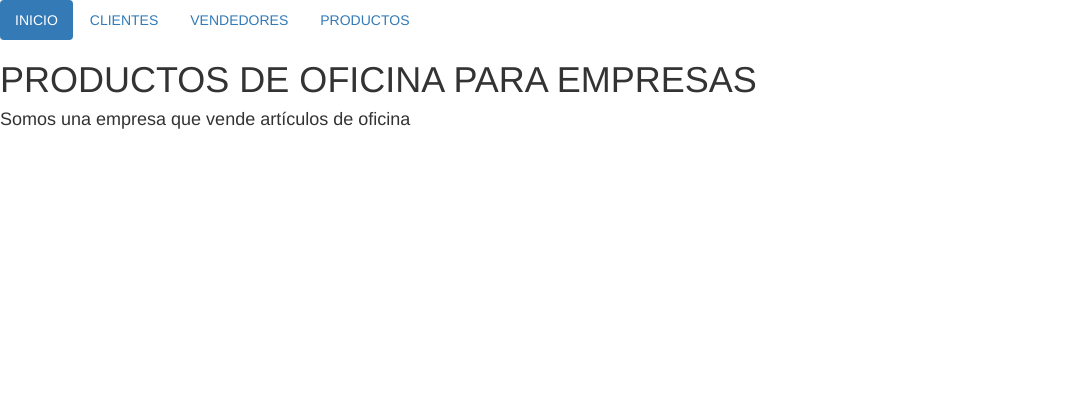
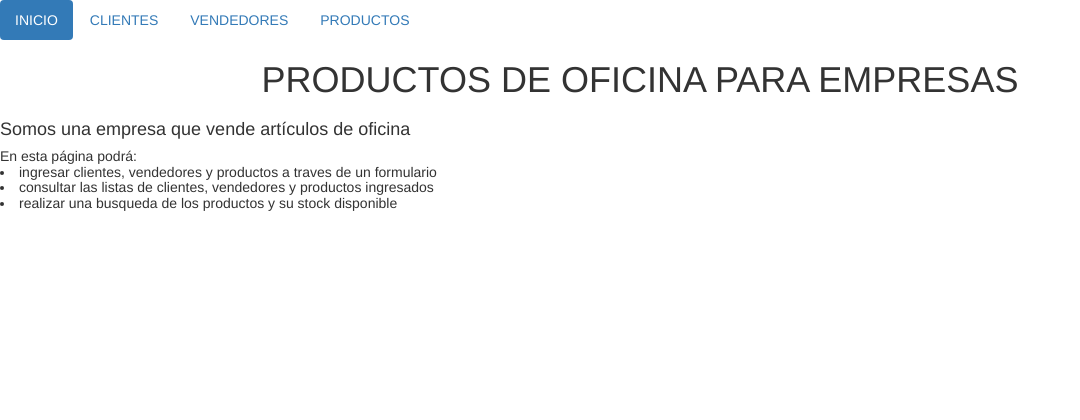
Before and after one commit to claracorreal/Entrega-intermedia_Correa-Luna, a Django app: page /inicio/ in a window 1280 px wide. Shown: the top 420 px of the page, without its empty margins (0-1080 px from the left). Run offline with Django 4.2, Linux system fonts and the light colour scheme.

Commit message:
funcionando

```diff
--- a/app_proyecto/templates/app_proyecto/base.html
+++ b/app_proyecto/templates/app_proyecto/base.html
@@ -20,13 +20,30 @@
     <li role="presentation"><a href="#">PRODUCTOS</a></li>
   </ul>
 
+</head>
+
+<header class="masthead">
+  <div class="container position-relative">
+      <div class="row justify-content-center">
+          <div class="col-xl-6">
+              <div class="text-center text-white">
+                  <!-- Page heading-->
+                  <h1 class="mb-5">PRODUCTOS DE OFICINA PARA EMPRESAS</h1>
+              </div>
+          </div>
+      </div>
+  </div>
+</header>
 
   <!-- contenido -->
   {% block cuerpo %}
 
-  <h1>PRODUCTOS DE OFICINA PARA EMPRESAS</h1>
-
   <h4> Somos una empresa que vende artículos de oficina </h4>
+  <h5> En esta página podrá:
+    <li>ingresar clientes, vendedores y productos a traves de un formulario</li>
+    <li>consultar las listas de clientes, vendedores y productos ingresados </li>
+    <li>realizar una busqueda de los productos y su stock disponible</li>
+  </h5>
 
   {% endblock %}
 
--- a/app_proyecto/templates/app_proyecto/clientes.html
+++ b/app_proyecto/templates/app_proyecto/clientes.html
@@ -2,7 +2,7 @@
 
 {% block cuerpo %}
 
-<div>CLIENTES</div>
+<div>INGRESE UN CLIENTE</div>
 
 <form action="" method="POST">{% csrf_token %}
 
--- a/app_proyecto/templates/app_proyecto/productos.html
+++ b/app_proyecto/templates/app_proyecto/productos.html
@@ -2,7 +2,7 @@
 
 {% block cuerpo %}
 
-<div>PRODUCTOS</div>
+<div>INGRESE UN PRODUCTO</div>
 
 <form action="" method="POST">{% csrf_token %}
 
--- a/app_proyecto/templates/app_proyecto/vendedores.html
+++ b/app_proyecto/templates/app_proyecto/vendedores.html
@@ -2,7 +2,7 @@
 
 {% block cuerpo %}
 
-<div>VENDEDORES</div>
+<div>INGRESE UN VENDEDOR</div>
 
 <form action="" method="POST">{% csrf_token %}
 
--- a/app_proyecto/views.py
+++ b/app_proyecto/views.py
@@ -26,7 +26,7 @@ def clienteForm(request):
 
 def mostrar_clientes(request):
     listado = {'clientes':Cliente.objects.all()}
-    return render(request, "app_proyecto/clientes.html", listado)
+    return render(request, "app_proyecto/lista_clientes.html", listado)
 
 
 def vendedorForm(request):
@@ -81,6 +81,6 @@ def buscar(request):
 
         return render(request,"app_proyecto/busquedaProducto.html", {"productos":filtro, "producto":produ})
     else:
-        respuesta = "No hay datos con esa descripción"
+        respuesta = "Debe ingresar una busqueda"
 
     return render (request, "app_proyecto/busquedaProducto.html",{"respuesta":respuesta})
```
Also changed, not shown: app_proyecto/form.py (line endings or trailing spaces).
